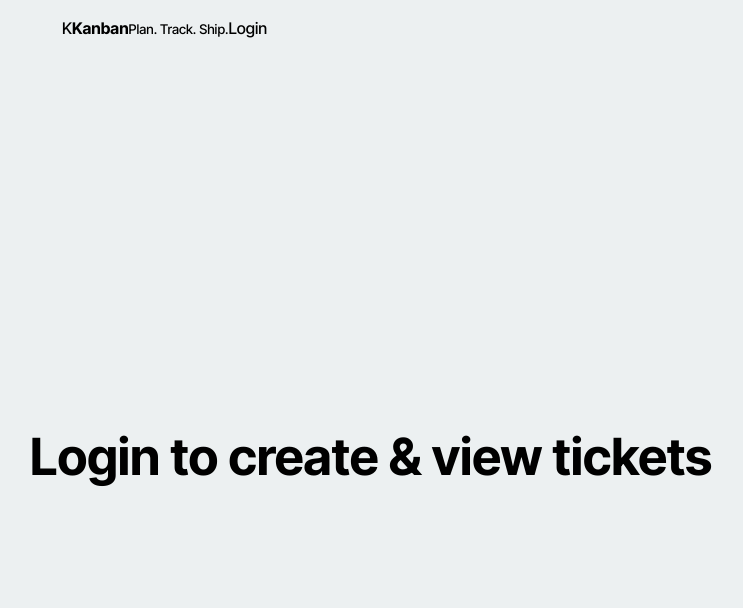
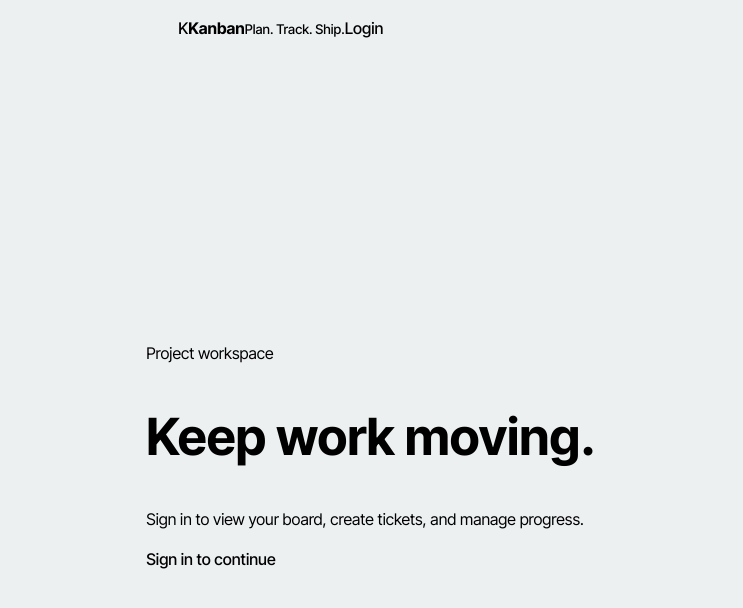
Before and after one commit to PHTMGatt/14-Todo-Board, a React (Vite) app in the folder client/: page / in a window 1280 px wide. Shown: the top 608 px of the page, without its empty margins (269-1012 px from the left). Built offline with nearby package versions, Linux system fonts and the light colour scheme.

Commit message:
Improve Kanban board hierarchy and controls

```diff
--- a/client/src/pages/Board.tsx
+++ b/client/src/pages/Board.tsx
@@ -1,4 +1,4 @@
-import { useEffect, useState, useLayoutEffect } from 'react';
+import { useEffect, useLayoutEffect, useState } from 'react';
 import { Link } from 'react-router-dom';
 
 import { retrieveTickets, deleteTicket } from '../api/ticketAPI';
@@ -6,7 +6,6 @@ import ErrorPage from './ErrorPage';
 import Swimlane from '../components/Swimlane';
 import { TicketData } from '../interfaces/TicketData';
 import { ApiMessage } from '../interfaces/ApiMessage';
-
 import auth from '../utils/auth';
 
 const boardStates = ['Todo', 'In Progress', 'Done'];
@@ -17,7 +16,7 @@ const Board = () => {
   const [loginCheck, setLoginCheck] = useState(false);
 
   const checkLogin = () => {
-    if(auth.loggedIn()) {
+    if (auth.loggedIn()) {
       setLoginCheck(true);
     }
   };
@@ -32,23 +31,23 @@ const Board = () => {
     }
   };
 
-  const deleteIndvTicket = async (ticketId: number) : Promise<ApiMessage> => {
+  const deleteIndvTicket = async (ticketId: number): Promise<ApiMessage> => {
     try {
       const data = await deleteTicket(ticketId);
-      fetchTickets();
+      await fetchTickets();
       return data;
     } catch (err) {
       return Promise.reject(err);
     }
-  }
+  };
 
   useLayoutEffect(() => {
     checkLogin();
   }, []);
 
   useEffect(() => {
-    if(loginCheck) {
-      fetchTickets();
+    if (loginCheck) {
+      void fetchTickets();
     }
   }, [loginCheck]);
 
@@ -56,23 +55,39 @@ const Board = () => {
     return <ErrorPage />;
   }
 
+  if (!loginCheck) {
     return (
-    <>
-    {
-      !loginCheck ? (
-        <div className='login-notice'>
-          <h1>
-            Login to create & view tickets
-          </h1>
+      <section className='login-notice'>
+        <div className='login-notice-card'>
+          <span className='eyebrow'>Project workspace</span>
+          <h1>Keep work moving.</h1>
+          <p>Sign in to view your board, create tickets, and manage progress.</p>
+          <Link to='/login' className='primary-link'>Sign in to continue</Link>
         </div>
-      ) : (
-          <div className='board'>
-            <button type='button' id='create-ticket-link'>
-              <Link to='/create' >New Ticket</Link>
-            </button>
+      </section>
+    );
+  }
+
+  return (
+    <section className='board'>
+      <div className='board-header'>
+        <div>
+          <span className='eyebrow'>Project workspace</span>
+          <h1>Project Board</h1>
+          <p>Organize tasks, track progress, and keep the next move obvious.</p>
+        </div>
+
+        <div className='board-actions'>
+          <span className='task-total'>{tickets.length} total tasks</span>
+          <Link to='/create' id='create-ticket-link'>
+            <span aria-hidden='true'>+</span> New Ticket
+          </Link>
+        </div>
+      </div>
+
       <div className='board-display'>
         {boardStates.map((status) => {
-                const filteredTickets = tickets.filter(ticket => ticket.status === status);
+          const filteredTickets = tickets.filter((ticket) => ticket.status === status);
           return (
             <Swimlane
               title={status}
@@ -83,10 +98,7 @@ const Board = () => {
           );
         })}
       </div>
-          </div>
-        )
-    }
-    </>
+    </section>
   );
 };
 
```
Lines whose indentation alone changed are shown as unchanged.
